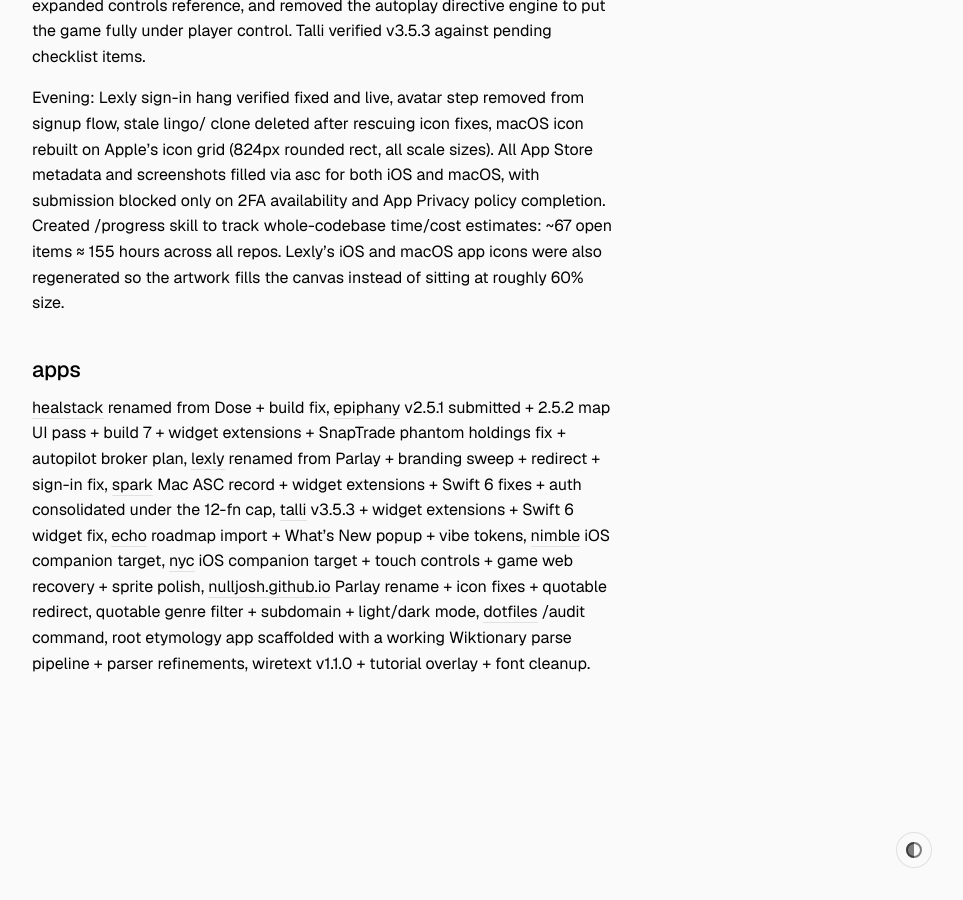
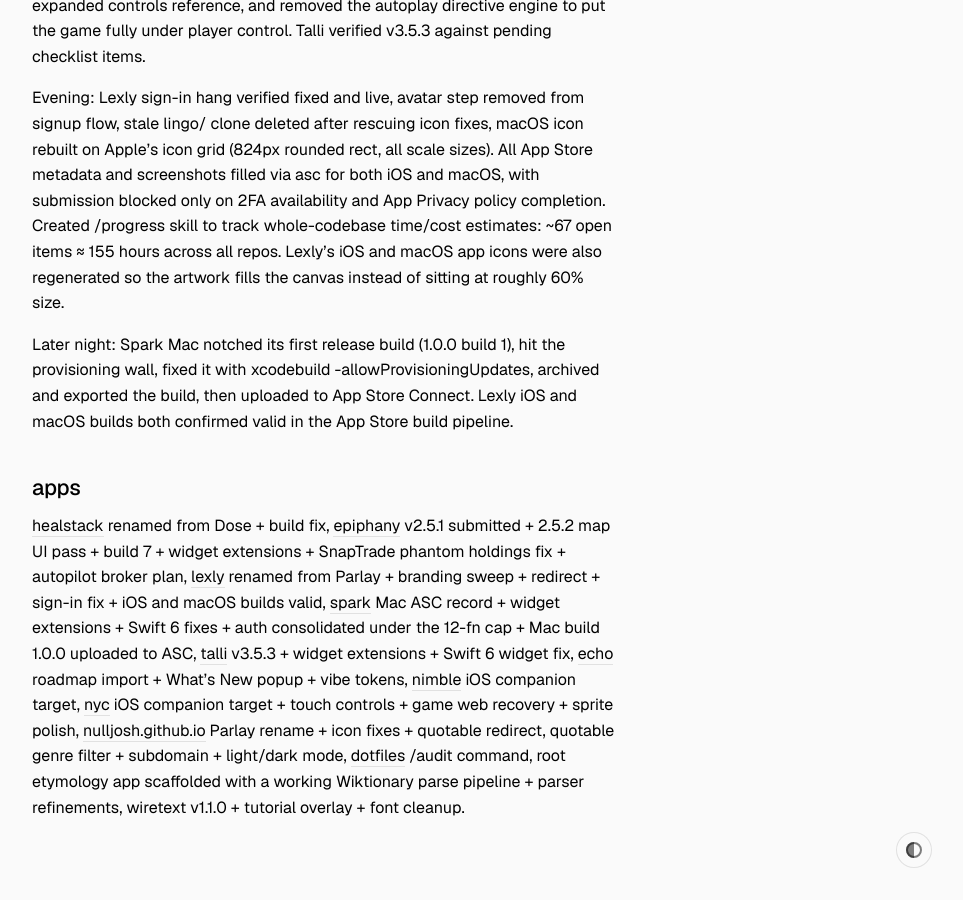
Before and after one commit to nulljosh/inkpress, a Jekyll site: the page built from _posts/2026-07-03-week.md, in a window 1280 px wide and 900 px high, scrolled down 2395 px. Shown: the whole window, without its empty margins (316-1279 px from the left). Built offline with Jekyll 4.4.1, drawn with Linux system fonts in a browser that asks for light colours.

Commit message:
journal: thursday evening — spark mac build uploaded to app store connect, lexly builds confirmed valid
Co-Authored-By: Claude Fable 5 <noreply@anthropic.com>

```diff
--- a/_posts/2026-07-03-week.md
+++ b/_posts/2026-07-03-week.md
@@ -29,6 +29,8 @@ Later, a new project called root got scaffolded: an etymology app with a Wiktion
 
 Evening: Lexly sign-in hang verified fixed and live, avatar step removed from signup flow, stale lingo/ clone deleted after rescuing icon fixes, macOS icon rebuilt on Apple's icon grid (824px rounded rect, all scale sizes). All App Store metadata and screenshots filled via asc for both iOS and macOS, with submission blocked only on 2FA availability and App Privacy policy completion. Created /progress skill to track whole-codebase time/cost estimates: ~67 open items ≈ 155 hours across all repos. Lexly's iOS and macOS app icons were also regenerated so the artwork fills the canvas instead of sitting at roughly 60% size.
 
+Later night: Spark Mac notched its first release build (1.0.0 build 1), hit the provisioning wall, fixed it with xcodebuild -allowProvisioningUpdates, archived and exported the build, then uploaded to App Store Connect. Lexly iOS and macOS builds both confirmed valid in the App Store build pipeline.
+
 ## apps
 
-[healstack](https://github.com/nulljosh/dose) renamed from Dose + build fix, [epiphany](https://github.com/nulljosh/epiphany) v2.5.1 submitted + 2.5.2 map UI pass + build 7 + widget extensions + SnapTrade phantom holdings fix + autopilot broker plan, [lexly](https://github.com/nulljosh/lexly) renamed from Parlay + branding sweep + redirect + sign-in fix, [spark](https://github.com/nulljosh/spark) Mac ASC record + widget extensions + Swift 6 fixes + auth consolidated under the 12-fn cap, [talli](https://github.com/nulljosh/talli) v3.5.3 + widget extensions + Swift 6 widget fix, [echo](https://github.com/nulljosh/echo) roadmap import + What's New popup + vibe tokens, [nimble](https://github.com/nulljosh/nimble) iOS companion target, [nyc](https://github.com/nulljosh/nyc) iOS companion target + touch controls + game web recovery + sprite polish, [nulljosh.github.io](https://github.com/nulljosh/nulljosh.github.io) Parlay rename + icon fixes + quotable redirect, quotable genre filter + subdomain + light/dark mode, [dotfiles](https://github.com/nulljosh/dotfiles) /audit command, root etymology app scaffolded with a working Wiktionary parse pipeline + parser refinements, wiretext v1.1.0 + tutorial overlay + font cleanup.
+[healstack](https://github.com/nulljosh/dose) renamed from Dose + build fix, [epiphany](https://github.com/nulljosh/epiphany) v2.5.1 submitted + 2.5.2 map UI pass + build 7 + widget extensions + SnapTrade phantom holdings fix + autopilot broker plan, [lexly](https://github.com/nulljosh/lexly) renamed from Parlay + branding sweep + redirect + sign-in fix + iOS and macOS builds valid, [spark](https://github.com/nulljosh/spark) Mac ASC record + widget extensions + Swift 6 fixes + auth consolidated under the 12-fn cap + Mac build 1.0.0 uploaded to ASC, [talli](https://github.com/nulljosh/talli) v3.5.3 + widget extensions + Swift 6 widget fix, [echo](https://github.com/nulljosh/echo) roadmap import + What's New popup + vibe tokens, [nimble](https://github.com/nulljosh/nimble) iOS companion target, [nyc](https://github.com/nulljosh/nyc) iOS companion target + touch controls + game web recovery + sprite polish, [nulljosh.github.io](https://github.com/nulljosh/nulljosh.github.io) Parlay rename + icon fixes + quotable redirect, quotable genre filter + subdomain + light/dark mode, [dotfiles](https://github.com/nulljosh/dotfiles) /audit command, root etymology app scaffolded with a working Wiktionary parse pipeline + parser refinements, wiretext v1.1.0 + tutorial overlay + font cleanup.
```
